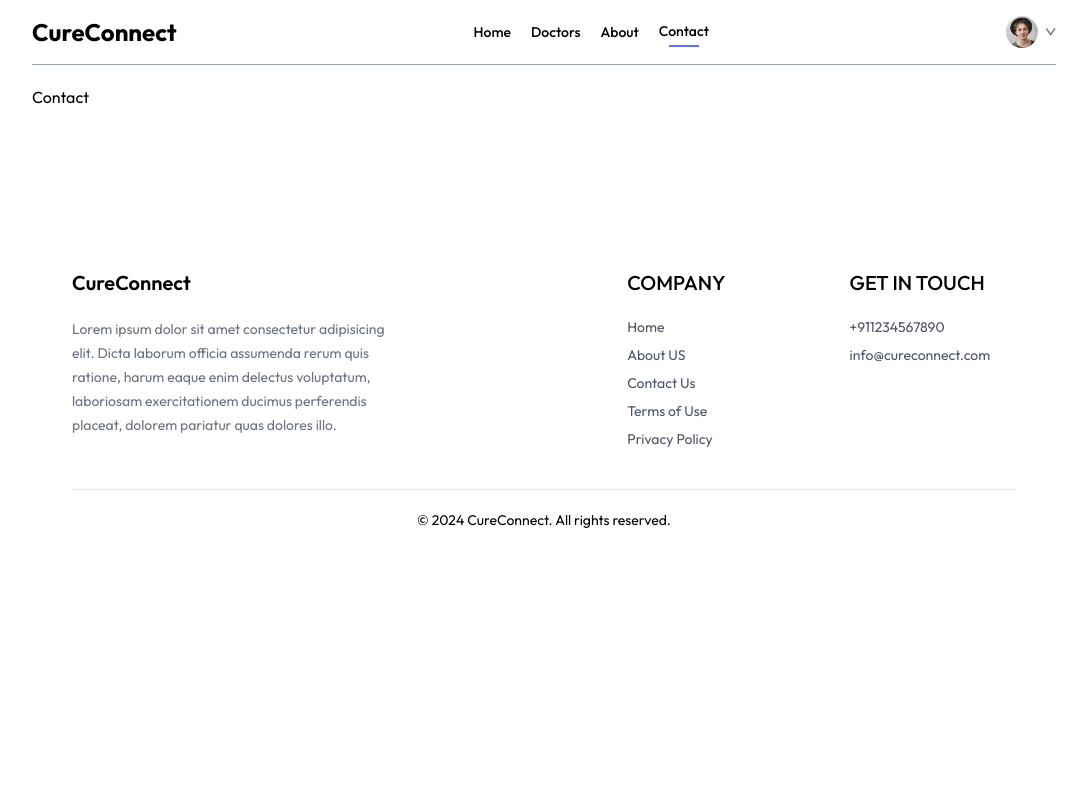
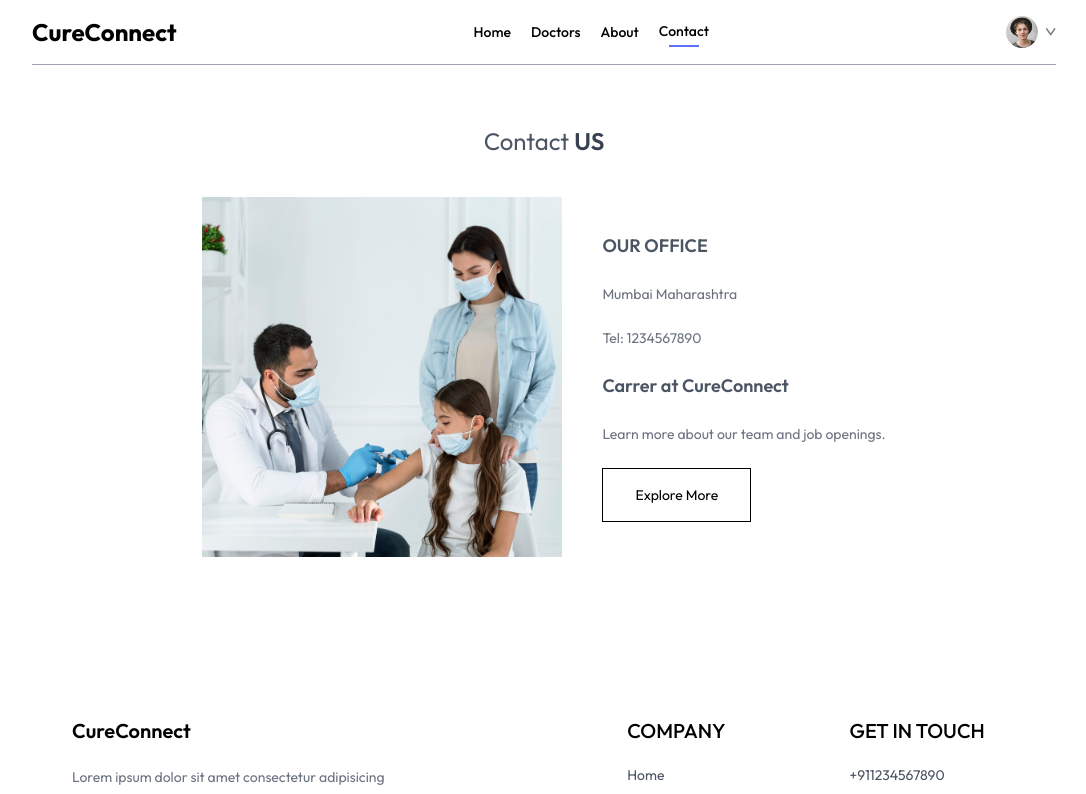
Before and after one commit to shoaibansari5398/CureConnect, a React (Vite) app in the folder frontend/: page /contact in a window 1280 px wide. Shown: the top 794 px of the page, without its empty margins (96-1182 px from the left). Built offline with nearby package versions, Linux system fonts and the light colour scheme.

Commit message:
completed about us page

```diff
--- a/frontend/src/pages/Contact.jsx
+++ b/frontend/src/pages/Contact.jsx
@@ -1,7 +1,27 @@
 import React from "react";
+import { assets } from "../assets/assets";
 
 const Contact = () => {
-	return <div>Contact</div>;
+	return (
+		<div>
+			<div className="text-2xl  text-center pt-10 text-gray-600">
+				<p>
+					Contact <span className="text-gray-700 font-semibold">US</span>
+				</p>
+			</div>
+			<div className="my-10 flex flex-col justify-center md:flex-row gap-10 mb-28 text-sm">
+				<img className="w-full md:max-w-[360px] " src={assets.contact_image} alt="" />
+				<div className="flex flex-col items-start gap-6 justify-center">
+					<p className="text-lg font-semibold text-gray-600">OUR OFFICE</p>
+					<p className="text-gray-500">Mumbai Maharashtra</p>
+					<p className="text-gray-500">Tel: 1234567890</p>
+					<p className="text-lg font-semibold text-gray-600">Carrer at CureConnect</p>
+					<p className="text-gray-500">Learn more about our team and job openings.</p>
+					<button className="border border-black px-8 py-4 text-sm hover:bg-black hover:text-white duration-500 transition-all ">Explore More</button>
+				</div>
+			</div>
+		</div>
+	);
 };
 
 export default Contact;
```
